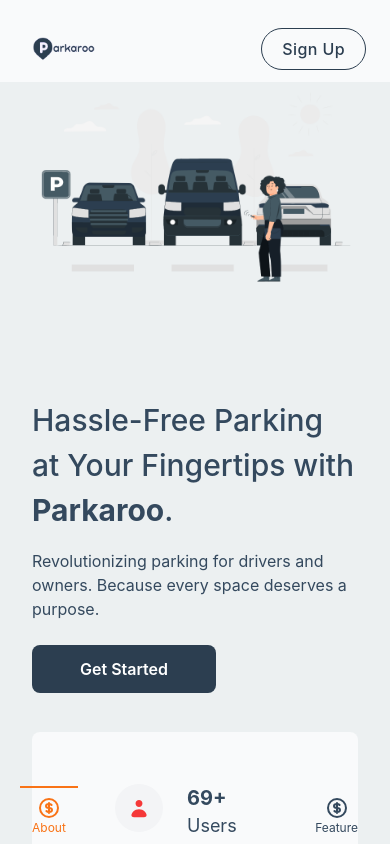
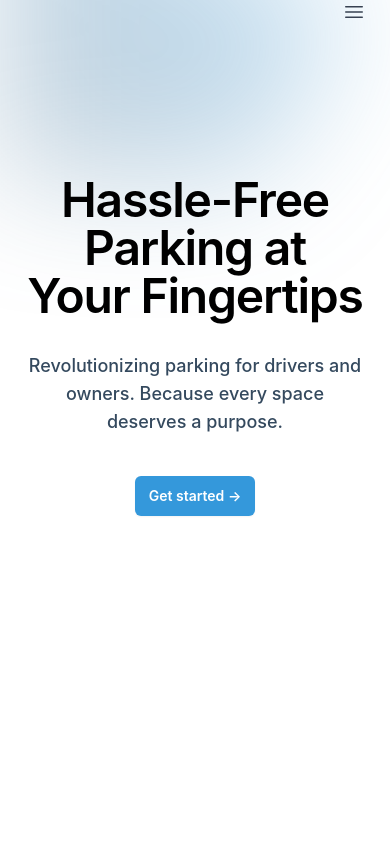
Before and after one commit to kotesh-arya/Parkaroo-next-js, a Next.js app: page / in a window 390 px wide. Shown: the top 844 px of the page. Built offline with nearby package versions, Linux system fonts and the light colour scheme.

Commit message:
ROLLLBACK: Minimalistic landing page

```diff
--- a/src/app/page.tsx
+++ b/src/app/page.tsx
@@ -1,221 +1,222 @@
 "use client";
-// import { useState } from "react";
-// import Link from "next/link";
-// import Image from "next/image";
-import Layout from "./components/Layout/Layout";
-import Hero from "./components/Hero";
-import Feature from "./components/Feature";
+import { useState } from "react";
+import Link from "next/link";
+import Image from "next/image";
+// import Layout from "./components/Layout/Layout";
+// import Hero from "./components/Hero";
+// import Feature from "./components/Feature";
 // import Pricing from "./components/Pricing";
 
 export default function Home() {
-  // const [hamburgerVisibility, setHamburgerVisibility] = useState(false);
+  const [hamburgerVisibility, setHamburgerVisibility] = useState(false);
   return (
-    // <div className="bg-white">
-    //   <header className="absolute inset-x-0 top-0 z-50">
-    //     <nav
-    //       className="flex items-center justify-between px-6 lg:px-8"
-    //       aria-label="Global"
-    //     >
-    //       <div className="flex lg:flex-1">
-    //         <a href="#" className="-m-1.5 p-1.5">
-    //           <Image
-    //             className="h-20"
-    //             width={80}
-    //             height={80}
-    //             src="/Parkaroo-logo.png"
-    //             alt=""
-    //           />
-    //         </a>
-    //       </div>
-    //       <div className="flex lg:hidden">
-    //         <button
-    //           type="button"
-    //           className="-m-2.5 inline-flex items-center justify-center rounded-md p-2.5 text-gray-700"
-    //           onClick={() => {
-    //             setHamburgerVisibility(!hamburgerVisibility);
-    //           }}
-    //         >
-    //           <span className="sr-only">Open main menu</span>
-    //           <svg
-    //             className="size-6"
-    //             fill="none"
-    //             viewBox="0 0 24 24"
-    //             strokeWidth="1.5"
-    //             stroke="currentColor"
-    //             aria-hidden="true"
-    //             data-slot="icon"
-    //           >
-    //             <path
-    //               strokeLinecap="round"
-    //               strokeLinejoin="round"
-    //               d="M3.75 6.75h16.5M3.75 12h16.5m-16.5 5.25h16.5"
-    //             />
-    //           </svg>
-    //         </button>
-    //       </div>
-    //       {/* Center navbar hidden as of now */}
-    //       {/* <div className="hidden lg:flex lg:gap-x-12">
-    //         <a href="#" className="text-sm/6 font-semibold text-gray-900">
-    //           Product
-    //         </a>
-    //         <a href="#" className="text-sm/6 font-semibold text-gray-900">
-    //           Features
-    //         </a>
-    //         <a href="#" className="text-sm/6 font-semibold text-gray-900">
-    //           Marketplace
-    //         </a>
-    //         <a href="#" className="text-sm/6 font-semibold text-gray-900">
-    //           Company
-    //         </a>
-    //       </div> */}
-    //       <div className="hidden lg:flex lg:flex-1 lg:justify-end">
-    //         {/* <a href="#" className="text-sm/6 font-semibold text-gray-900">
-    //           Log in
-    //         </a> */}
-    //         {/* <Link
-    //           href="/auth"
-    //           className="text-sm/6 font-semibold text-gray-900"
-    //         >
-    //           Log-in | Sign-up <span aria-hidden="true">&rarr;</span>
-    //         </Link> */}
-    //       </div>
-    //     </nav>
-    //     {/* <!-- Mobile menu, show/hide based on menu open state. --> */}
-    //     <div
-    //       className={`lg:hidden ${hamburgerVisibility ? "none" : "hidden"}`}
-    //       role="dialog"
-    //       aria-modal="true"
-    //     >
-    //       {/* <!-- Background backdrop, show/hide based on slide-over state. --> */}
-    //       <div className="fixed inset-0 z-50"></div>
-    //       <div className="fixed inset-y-0 right-0 z-50 w-full overflow-y-auto bg-white px-6 py-6 sm:max-w-sm sm:ring-1 sm:ring-gray-900/10">
-    //         <div className="flex items-center justify-between">
-    //           <a href="#" className="-m-1.5 p-1.5">
-    //             <span className="sr-only">Your Company</span>
-    //             <Image
-    //               className="mx-auto "
-    //               src="/Parkaroo-logo.png"
-    //               alt="Parkaroo"
-    //               width={80}
-    //               height={80}
-    //             />
-    //           </a>
-    //           <button
-    //             type="button"
-    //             className="-m-2.5 rounded-md p-2.5 text-gray-700"
-    //             onClick={() => {
-    //               console.log("hamburger clicked");
-    //               setHamburgerVisibility(!hamburgerVisibility);
-    //             }}
-    //           >
-    //             <span className="sr-only">Close menu</span>
-    //             <svg
-    //               className="size-6"
-    //               fill="none"
-    //               viewBox="0 0 24 24"
-    //               strokeWidth="1.5"
-    //               stroke="currentColor"
-    //               aria-hidden="true"
-    //               data-slot="icon"
-    //             >
-    //               <path
-    //                 strokeLinecap="round"
-    //                 strokeLinejoin="round"
-    //                 d="M6 18 18 6M6 6l12 12"
-    //               />
-    //             </svg>
-    //           </button>
-    //         </div>
-    //         {/* <div className="mt-6 flow-root">
-    //           <div className="-my-6 divide-y divide-gray-500/10">
-    //             <div className="space-y-2 py-6">
-    //               <a
-    //                 href="#"
-    //                 className="-mx-3 block rounded-lg px-3 py-2 text-base/7 font-semibold text-gray-900 hover:bg-gray-50"
-    //               >
-    //                 Product
-    //               </a>
-    //               <a
-    //                 href="#"
-    //                 className="-mx-3 block rounded-lg px-3 py-2 text-base/7 font-semibold text-gray-900 hover:bg-gray-50"
-    //               >
-    //                 Features
-    //               </a>
-    //               <a
-    //                 href="#"
-    //                 className="-mx-3 block rounded-lg px-3 py-2 text-base/7 font-semibold text-gray-900 hover:bg-gray-50"
-    //               >
-    //                 Marketplace
-    //               </a>
-    //               <a
-    //                 href="#"
-    //                 className="-mx-3 block rounded-lg px-3 py-2 text-base/7 font-semibold text-gray-900 hover:bg-gray-50"
-    //               >
-    //                 Company
-    //               </a>
-    //             </div>
-    //             <div className="py-6">
-    //               <a
-    //                 href="#"
-    //                 className="-mx-3 block rounded-lg px-3 py-2.5 text-base/7 font-semibold text-gray-900 hover:bg-gray-50"
-    //               >
-    //                 Log in
-    //               </a>
-    //             </div>
-    //           </div>
-    //         </div> */}
-    //       </div>
-    //     </div>
-    //   </header>
 
-    //   <div className="relative isolate px-6 pt-14 lg:px-8 py-16 h-screen">
-    //     <div
-    //       className="absolute inset-x-0 -top-40 -z-10 transform-gpu overflow-hidden blur-3xl sm:-top-80"
-    //       aria-hidden="true"
-    //     >
-    //       <div className="relative left-[calc(50%-11rem)] aspect-[1155/678] w-[36.125rem] -translate-x-1/2 rotate-[30deg] bg-gradient-to-tr from-[#2C3E50] to-[#3498DB] opacity-30 sm:left-[calc(50%-30rem)] sm:w-[72.1875rem]"></div>
-    //     </div>
-    //     <div className="mx-auto max-w-2xl py-20 sm:py-32  ">
-    //       {/* <div className="hidden sm:mb-8 sm:flex sm:justify-center">
-    //         <div className="relative rounded-full px-3 py-1 text-sm/6 text-gray-600 ring-1 ring-gray-900/10 hover:ring-gray-900/20">
-    //           Announcing our next round of funding.{" "}
-    //           <a href="#" className="font-semibold text-indigo-600">
-    //             <span className="absolute inset-0" aria-hidden="true"></span>
-    //             Read more <span aria-hidden="true">&rarr;</span>
-    //           </a>
-    //         </div>
-    //       </div> */}
-    //       <div className="text-center">
-    //         <h1 className="text-balance text-5xl font-semibold tracking-tight text-black sm:text-7xl">
-    //           Hassle-Free Parking at Your Fingertips
-    //         </h1>
-    //         <p className="mt-8 text-pretty text-lg font-medium text-text sm:text-xl/8">
-    //           Revolutionizing parking for drivers and owners. Because every
-    //           space deserves a purpose.
-    //         </p>
-    //         <div className="mt-10 flex items-center justify-center gap-x-6">
-    //           <Link
-    //             href="/auth"
-    //             className="rounded-md bg-secondary px-3.5 py-2.5 text-sm font-semibold text-white shadow-sm focus-visible:outline focus-visible:outline-2 focus-visible:outline-offset-2 focus-visible:outline-indigo-600"
-    //           >
-    //             Get started <span aria-hidden="true">&rarr;</span>
-    //           </Link>
 
-    //           {/* <a href="#" className="text-sm/6 font-semibold text-gray-900">
-    //             Learn more <span aria-hidden="true">→</span>
-    //           </a> */}
-    //         </div>
-    //       </div>
-    //     </div>
-    //   </div>
-    // </div>
+    <div className="bg-white">
+      <header className="absolute inset-x-0 top-0 z-50">
+        <nav
+          className="flex items-center justify-end px-6 lg:px-8"
+          aria-label="Global"
+        >
+          {/* <div className="flex lg:flex-1">
+            <a href="#" className="-m-1.5 p-1.5">
+              <Image
+                className="h-20"
+                width={100}
+                height={100}
+                src="/Parkaroo-logo.png"
+                alt=""
+              />
+            </a>
+          </div> */}
+          <div className="flex lg:hidden">
+            <button
+              type="button"
+              className="-m-2.5 inline-flex items-center justify-center rounded-md p-2.5 text-gray-700"
+              onClick={() => {
+                setHamburgerVisibility(!hamburgerVisibility);
+              }}
+            >
+              <span className="sr-only">Open main menu</span>
+              <svg
+                className="size-6"
+                fill="none"
+                viewBox="0 0 24 24"
+                strokeWidth="1.5"
+                stroke="currentColor"
+                aria-hidden="true"
+                data-slot="icon"
+              >
+                <path
+                  strokeLinecap="round"
+                  strokeLinejoin="round"
+                  d="M3.75 6.75h16.5M3.75 12h16.5m-16.5 5.25h16.5"
+                />
+              </svg>
+            </button>
+          </div>
+          {/* Center navbar hidden as of now */}
+          {/* <div className="hidden lg:flex lg:gap-x-12">
+            <a href="#" className="text-sm/6 font-semibold text-gray-900">
+              Product
+            </a>
+            <a href="#" className="text-sm/6 font-semibold text-gray-900">
+              Features
+            </a>
+            <a href="#" className="text-sm/6 font-semibold text-gray-900">
+              Marketplace
+            </a>
+            <a href="#" className="text-sm/6 font-semibold text-gray-900">
+              Company
+            </a>
+          </div> */}
+          <div className="hidden lg:flex lg:flex-1 lg:justify-end">
+            {/* <a href="#" className="text-sm/6 font-semibold text-gray-900">
+              Log in
+            </a> */}
+            {/* <Link
+              href="/auth"
+              className="text-sm/6 font-semibold text-gray-900"
+            >
+              Log-in | Sign-up <span aria-hidden="true">&rarr;</span>
+            </Link> */}
+          </div>
+        </nav>
+        {/* <!-- Mobile menu, show/hide based on menu open state. --> */}
+        <div
+          className={`lg:hidden ${hamburgerVisibility ? "none" : "hidden"}`}
+          role="dialog"
+          aria-modal="true"
+        >
+          {/* <!-- Background backdrop, show/hide based on slide-over state. --> */}
+          <div className="fixed inset-0 z-50"></div>
+          <div className="fixed inset-y-0 right-0 z-50 w-full overflow-y-auto bg-white px-6 py-6 sm:max-w-sm sm:ring-1 sm:ring-gray-900/10">
+            <div className="flex items-center justify-between">
+              <a href="#" className="-m-1.5 p-1.5">
+                <span className="sr-only">Your Company</span>
+                <Image
+                  className="mx-auto "
+                  src="/Parkaroo-logo.png"
+                  alt="Parkaroo"
+                  width={80}
+                  height={80}
+                />
+              </a>
+              <button
+                type="button"
+                className="-m-2.5 rounded-md p-2.5 text-gray-700"
+                onClick={() => {
+                  console.log("hamburger clicked");
+                  setHamburgerVisibility(!hamburgerVisibility);
+                }}
+              >
+                <span className="sr-only">Close menu</span>
+                <svg
+                  className="size-6"
+                  fill="none"
+                  viewBox="0 0 24 24"
+                  strokeWidth="1.5"
+                  stroke="currentColor"
+                  aria-hidden="true"
+                  data-slot="icon"
+                >
+                  <path
+                    strokeLinecap="round"
+                    strokeLinejoin="round"
+                    d="M6 18 18 6M6 6l12 12"
+                  />
+                </svg>
+              </button>
+            </div>
+            {/* <div className="mt-6 flow-root">
+              <div className="-my-6 divide-y divide-gray-500/10">
+                <div className="space-y-2 py-6">
+                  <a
+                    href="#"
+                    className="-mx-3 block rounded-lg px-3 py-2 text-base/7 font-semibold text-gray-900 hover:bg-gray-50"
+                  >
+                    Product
+                  </a>
+                  <a
+                    href="#"
+                    className="-mx-3 block rounded-lg px-3 py-2 text-base/7 font-semibold text-gray-900 hover:bg-gray-50"
+                  >
+                    Features
+                  </a>
+                  <a
+                    href="#"
+                    className="-mx-3 block rounded-lg px-3 py-2 text-base/7 font-semibold text-gray-900 hover:bg-gray-50"
+                  >
+                    Marketplace
+                  </a>
+                  <a
+                    href="#"
+                    className="-mx-3 block rounded-lg px-3 py-2 text-base/7 font-semibold text-gray-900 hover:bg-gray-50"
+                  >
+                    Company
+                  </a>
+                </div>
+                <div className="py-6">
+                  <a
+                    href="#"
+                    className="-mx-3 block rounded-lg px-3 py-2.5 text-base/7 font-semibold text-gray-900 hover:bg-gray-50"
+                  >
+                    Log in
+                  </a>
+                </div>
+              </div>
+            </div> */}
+          </div>
+        </div>
+      </header>
 
-    <>
-      <Layout>
-        <Hero />
-        <Feature />
-        {/* <Pricing />  Uncomment later*/}
-      </Layout>
-    </>
+      <div className="relative isolate px-6 pt-24 lg:px-8 py-16 h-screen">
+        <div
+          className="absolute inset-x-0 -top-40 -z-10 transform-gpu overflow-hidden blur-3xl sm:-top-80"
+          aria-hidden="true"
+        >
+          <div className="relative left-[calc(50%-11rem)] aspect-[1155/678] w-[36.125rem] -translate-x-1/2 rotate-[30deg] bg-gradient-to-tr from-[#2C3E50] to-[#3498DB] opacity-30 sm:left-[calc(50%-30rem)] sm:w-[72.1875rem]"></div>
+        </div>
+        <div className="mx-auto max-w-2xl py-20 sm:py-32  ">
+          {/* <div className="hidden sm:mb-8 sm:flex sm:justify-center">
+            <div className="relative rounded-full px-3 py-1 text-sm/6 text-gray-600 ring-1 ring-gray-900/10 hover:ring-gray-900/20">
+              Announcing our next round of funding.{" "}
+              <a href="#" className="font-semibold text-indigo-600">
+                <span className="absolute inset-0" aria-hidden="true"></span>
+                Read more <span aria-hidden="true">&rarr;</span>
+              </a>
+            </div>
+          </div> */}
+          <div className="text-center">
+            <h1 className="text-balance text-5xl font-semibold tracking-tight text-black sm:text-7xl">
+              Hassle-Free Parking at Your Fingertips
+            </h1>
+            <p className="mt-8 text-pretty text-lg font-medium text-text sm:text-xl/8">
+              Revolutionizing parking for drivers and owners. Because every
+              space deserves a purpose.
+            </p>
+            <div className="mt-10 flex items-center justify-center gap-x-6">
+              <Link
+                href="/auth"
+                className="rounded-md bg-secondary px-3.5 py-2.5 text-sm font-semibold text-white shadow-sm focus-visible:outline focus-visible:outline-2 focus-visible:outline-offset-2 focus-visible:outline-indigo-600"
+              >
+                Get started <span aria-hidden="true">&rarr;</span>
+              </Link>
+
+              {/* <a href="#" className="text-sm/6 font-semibold text-gray-900">
+                Learn more <span aria-hidden="true">→</span>
+              </a> */}
+            </div>
+          </div>
+        </div>
+      </div>
+    </div>
+    //  <>
+    //        <Layout>
+    //          <Hero />
+    //          <Feature />
+    //          {/* <Pricing />  Uncomment later*/}
+    //        </Layout>
+    //     </>
   );
 }
```
